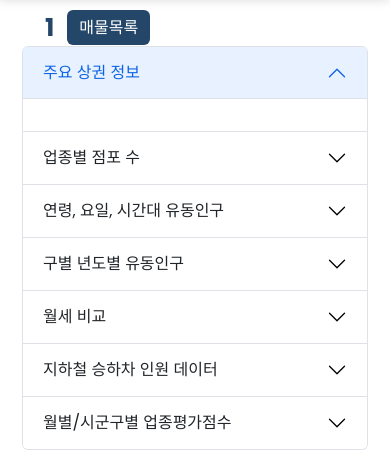
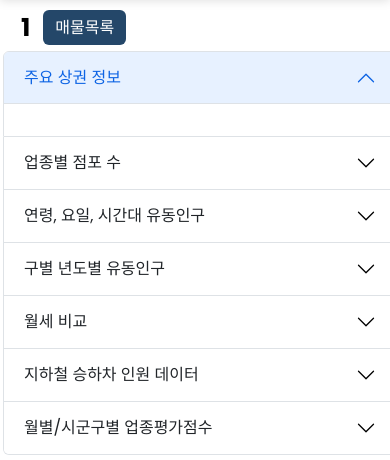
Before and after one commit to offensivesoup/Sangchu_Final_PJT, a Django app: page /region/1/ in a window 390 px wide. Shown: the part 70-530 px from the top of the page. Run offline with Django 4.2, Linux system fonts and the light colour scheme; data that the repository does not hold is empty; some libraries are stand-ins or nearby versions.

Commit message:
style: region index css 수정

```diff
--- a/rootWEB/regionApp/templates/region/index.html
+++ b/rootWEB/regionApp/templates/region/index.html
@@ -68,19 +68,26 @@
   min-height: 700px;
   height: 80%;
   width:100%;
-  padding:10px;
-<!--  background-color: #777;-->
+<!--  padding:10px;-->
   padding: 10px 0px 10px 0px;
-  position: sticky;
+
 }
-.col-lg-6 {
-      flex: 1;
-}
+
 .btn-primary{
     background:#244769;
     border:none;
     height:35px;
     margin-left: 10px;
+}
+
+.col-md-8{
+    padding:0px;
+
+}
+.col-md-4{
+    padding-left:10px;
+    padding-right:0px;
+
 }
     </style>
 
@@ -135,16 +142,12 @@
 
 
   <div class="busan-main-content">
-
-    <div class="container" style="margin: 0 auto;">
-
-
-      <div class="row" style="">
-        <div class="col-lg-5">
-            <div style="display:flex; ">
-             <h2 style="padding:3px; margin-left:20px">{{region_name}}</h2> <a class="btn btn-primary" onclick="goMaemulPage()" role="button">매물목록</a>
+      <div class="row">
+        <div class="col-md-4" style="">
+            <div style="display:flex;padding-top:10px ">
+             <h2 style="padding:3px; margin-left:20px;color:black;">{{region_name}}</h2> <a class="btn btn-primary" onclick="goMaemulPage()" role="button">매물목록</a>
         </div>
-              <div class="accordion" id="accordionExample">
+              <div class="accordion" id="accordionExample" style="padding:5px">
     <div class="accordion-item">
       <h2 class="accordion-header">
         <button class="accordion-button" id= "Accbtnone" type="button" data-bs-toggle="collapse" data-bs-target="#collapseOne" aria-expanded="true" aria-controls="collapseOne">
@@ -153,8 +156,7 @@
       </h2>
       <div id="collapseOne" class="accordion-collapse collapse show" data-bs-parent="#accordionExample">
         <div class="accordion-body">
-          <strong><div id = "resultContainer">
-          </div></strong>
+          <div id = "resultContainer"></div>
         </div>
       </div>
     </div>
@@ -168,7 +170,7 @@
         <div class="accordion-body">
             <figure class="highcharts-figure">
           <div id="container"></div>
-          <p class="highcharts-description">
+            </figure>
         </div>
       </div>
     </div>
@@ -269,15 +271,13 @@
 
   </div>
         </div>
-        <div class="col-lg-7">
 
-            <div id="map" style="width:100%;height:90vh;"></div>
-
-
+        <div class="col-md-8">
+            <div id="map" style="height:90vh;"></div>
         </div>
       </div>
     </div>
-  </div>
+<!--  </div>-->
 <!--지도 -->
 	<script>
 
```
